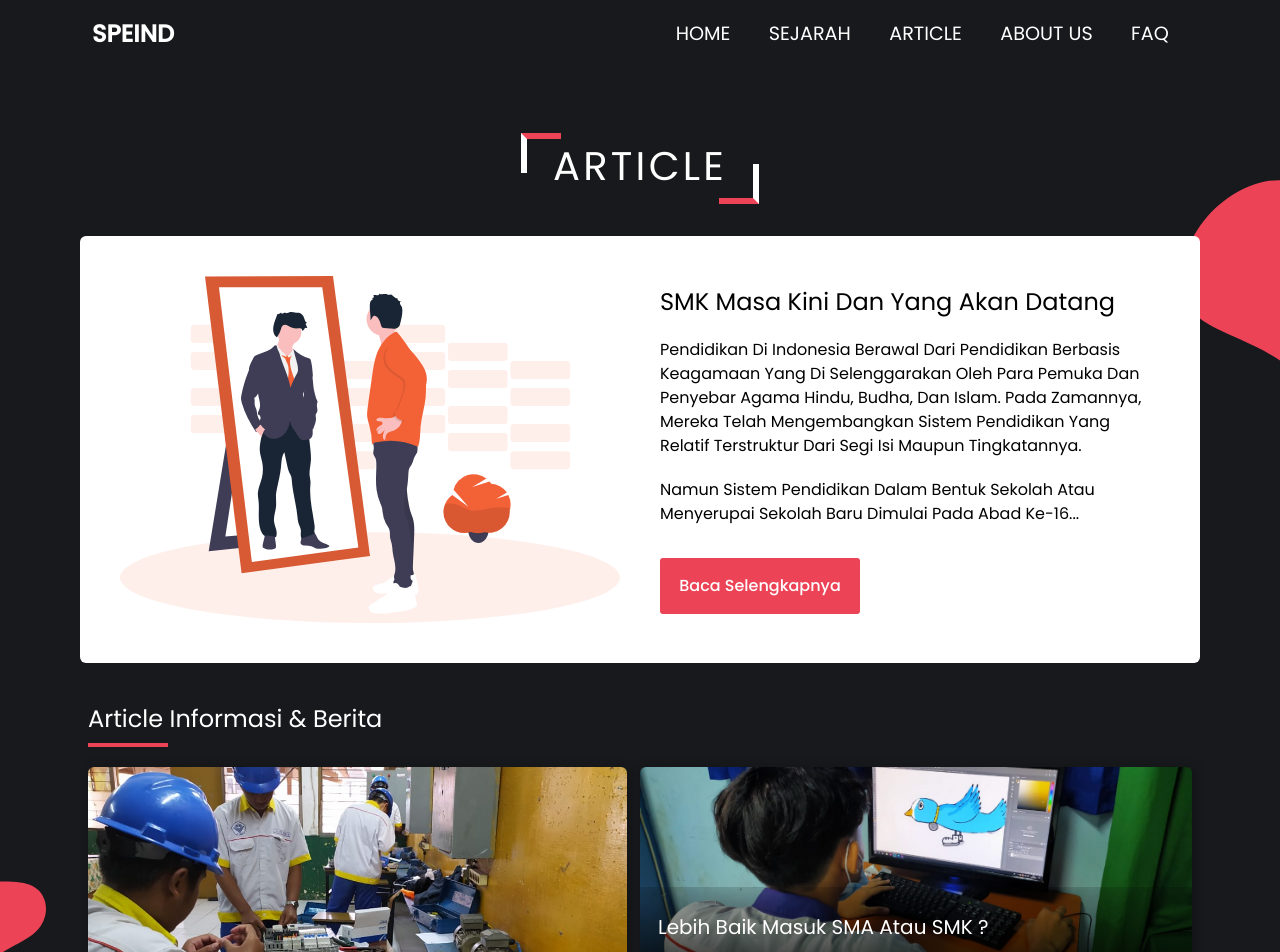
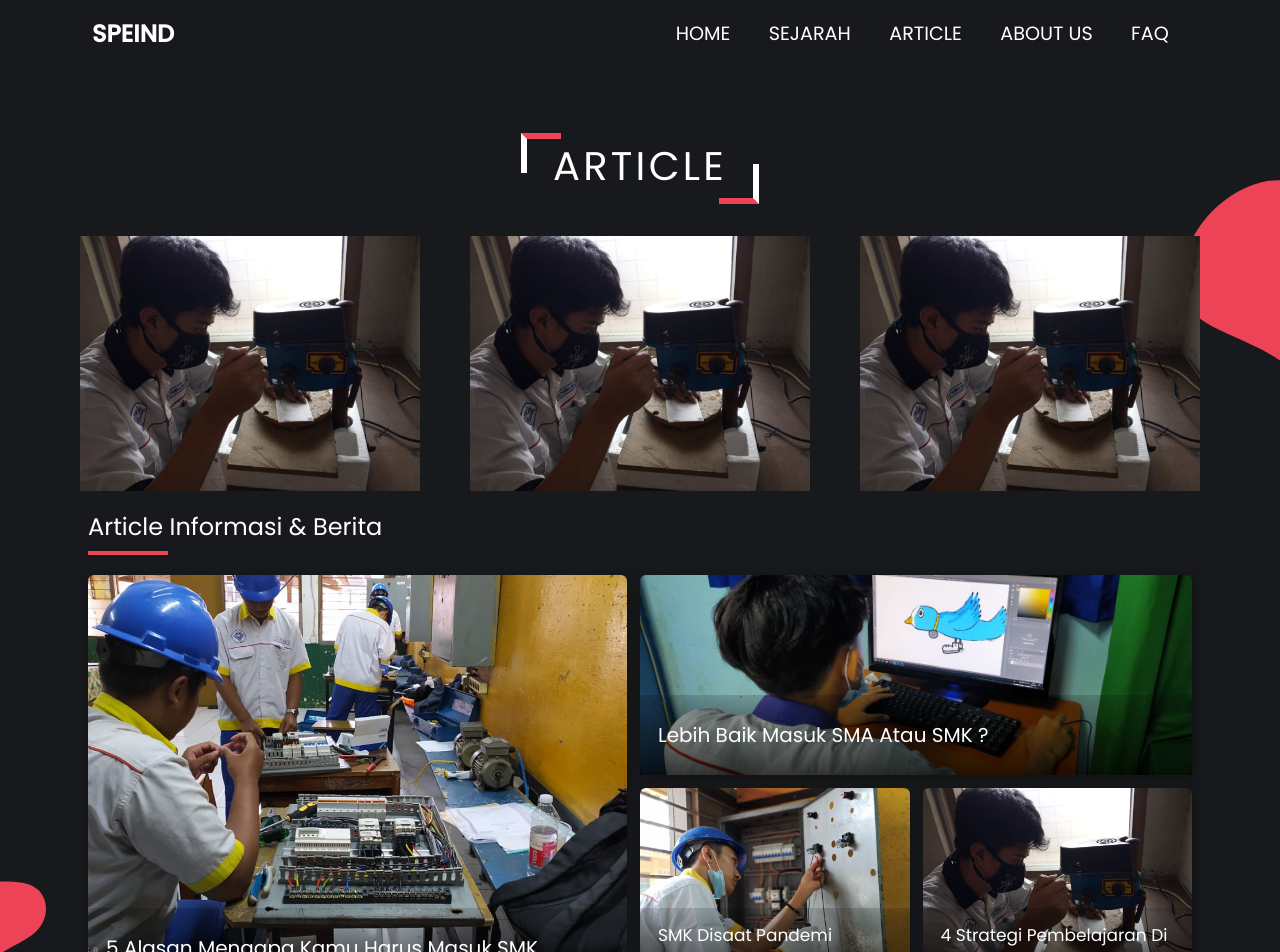
Before and after one commit to gkyla/speind, a Vue app: page /article in a window 1280 px wide. Shown: the top 952 px of the page. Built offline with nearby package versions, Linux system fonts and the light colour scheme.

Commit message:
add swiper and sass

```diff
--- a/package.json
+++ b/package.json
@@ -15,6 +15,7 @@
     "jquery": "^3.6.0",
     "postcss-import": "^14.0.2",
     "register-service-worker": "^1.7.1",
+    "swiper": "^6.7.5",
     "vue": "^3.0.0",
     "vue-router": "^4.0.0-0",
     "vuex": "^4.0.0-0"
@@ -34,6 +35,8 @@
     "eslint-plugin-import": "^2.20.2",
     "eslint-plugin-vue": "^7.0.0",
     "postcss": "^7.0.36",
+    "sass": "^1.35.2",
+    "sass-loader": "^10.2.0",
     "tailwindcss": "npm:@tailwindcss/postcss7-compat@^2.2.4"
   }
 }
--- a/src/views/About.vue
+++ b/src/views/About.vue
@@ -52,17 +52,58 @@
               <p>SMK 1 Perguruan Cikini</p>
             </template>
           </CardAbout>
-
         </div>
       </div>
 
       <div class="text-center flex flex-col items-center">
         <h1 class="heading">OUR SCHOOL</h1>
 
+        <div
+          class="
+            grid grid-cols-1
+            md:grid-cols-2
+            mt-10
+            gap-5
+            place-content-center
+          "
+        >
+          <img
+            src="https://www.oasenews.com/wp-content/uploads/2019/09/IMG-20190909-WA0032.jpg"
+            class="rounded-md h-72 w-full object-cover object-center"
+            alt="cikini"
+          />
+          <div
+            class="
+              flex flex-col
+              bg-speind-gray
+              border-l-4 border-speind-red
+              text-black
+              rounded-md
+              text-left
+              p-5
+              text-white
+            "
+          >
+            <h2 class="text-xl md:text-2xl mb-4">SMK 1 Perguruan Cikini</h2>
+            <q class="quote mb-auto my-auto" style="font-size: 1.2em"
+              ><p class="inline text-white text-md">
+                Sekolah teknologi unggul yang menghasilkan lulusan berakhlak
+                mulia, cerdas, terampil dan berwawasan lingkungan
+              </p></q
+            >
+            <a
+              href="http://smkperguruancikini.sch.id/"
+              class="intro-cta mt-8 mb-3"
+            >
+              Kunjungi Website
+            </a>
+          </div>
+        </div>
+
         <iframe
           id="map"
           src="https://www.google.com/maps/embed/v1/place?key=AIzaSyDCra_ia8_ucDUh2wFFWOzoGgsJetiCH7U&q=Jalan+Alur+Laut+Blok+NN+No.+1%2C+RT.05+%2F+RW.10%2C+Rawabadak+Utara%2C+Koja%2C+RT.5%2FRW.10%2C+Rawabadak+Utara%2C+Kec.+Koja%2C+Kota+Jkt+Utara%2C+Daerah+Khusus+Ibukota+Jakarta+14230"
-          class="my-16 rounded-md w-full relative z-20"
+          class="mt-5 rounded-md w-full relative z-20"
           allowfullscreen
         ></iframe>
       </div>
@@ -87,19 +128,43 @@ export default {
 </script>
 
 <style scoped>
-#card-about-container{
+.intro-cta {
+  font-weight: 500;
+  display: block;
+  width: 100%;
+  max-width: 200px;
+  font-size: 1em;
+  /* margin-top: 2em; */
+  padding: 0.75em 1em;
+  text-align: center;
+  color: #fff;
+  border-radius: 3px;
+  background: #ec4357;
+  text-decoration: none;
+}
+
+.intro-cta:hover {
+  background: #ec4357c5;
+  transition: 0.5s;
+}
+
+.quote {
+  color: rgb(226, 92, 92);
+}
+
+#card-about-container {
   display: grid;
   grid-template-columns: 1fr;
 }
 
 #map {
-  height: 450px;
+  height: 400px;
 }
 
-@media screen and (min-width :1040px){
-  #card-about-container{
-  display: grid;
-  grid-template-columns: repeat(3,minmax(0,1fr))
-}
+@media screen and (min-width: 1040px) {
+  #card-about-container {
+    display: grid;
+    grid-template-columns: repeat(3, minmax(0, 1fr));
+  }
 }
 </style>
--- a/src/views/Article.vue
+++ b/src/views/Article.vue
@@ -5,6 +5,62 @@
     v-if="allArticles"
   >
     <h1 class="heading">ARTICLE</h1>
+
+    <div class="mt-10">
+      <swiper
+        :slides-per-view="3"
+        :space-between="50"
+        @swiper="onSwiper"
+        @slideChange="onSlideChange"
+      >
+        <swiper-slide>
+          <img src="/img/article/av.jpeg" alt="" />
+        </swiper-slide>
+        <swiper-slide>
+          <img src="/img/article/av.jpeg" alt="" />
+        </swiper-slide>
+        <swiper-slide>
+          <img src="/img/article/av.jpeg" alt="" />
+        </swiper-slide>
+        <swiper-slide>
+          <img src="/img/article/av.jpeg" alt="" />
+        </swiper-slide>
+      </swiper>
+    </div>
+
+    <div class="mt-5 px-2">
+      <h2 class="text-left text-2xl">Article Informasi & Berita</h2>
+      <div class="bg-speind-red w-20 h-1 mt-2 mb-5"></div>
+
+      <div class="grid-week relative z-20" v-if="topArticles">
+        <div
+          v-for="(article, index) in topArticles"
+          :key="article.id"
+          :class="['box', `box${index + 1}`]"
+          data-aos="fade-right"
+          data-aos-delay="50"
+          data-aos-duration="1250"
+        >
+          <img class="rounded-md" :src="article.picture" :alt="article.name" />
+          <div class="panel">
+            <router-link
+              :to="`/article/${article.id}`"
+              class="
+                panel-link
+                hover:text-speind-red
+                hover:bg-speind-white
+                transition-all
+                inline-block
+                py-1
+                px-2
+                rounded-md
+              "
+              >{{ article.name }}</router-link
+            >
+          </div>
+        </div>
+      </div>
+    </div>
 
     <div
       class="
@@ -50,40 +106,6 @@
     </div>
 
     <div class="mt-5 px-2">
-      <h2 class="text-left text-2xl">Article Informasi & Berita</h2>
-      <div class="bg-speind-red w-20 h-1 mt-2 mb-5"></div>
-
-      <div class="grid-week relative z-20" v-if="topArticles">
-        <div
-          v-for="(article, index) in topArticles"
-          :key="article.id"
-          :class="['box', `box${index + 1}`]"
-          data-aos="fade-right"
-          data-aos-delay="50"
-          data-aos-duration="1250"
-        >
-          <img class="rounded-md" :src="article.picture" :alt="article.name" />
-          <div class="panel">
-            <router-link
-              :to="`/article/${article.id}`"
-              class="
-                panel-link
-                hover:text-speind-red
-                hover:bg-speind-white
-                transition-all
-                inline-block
-                py-1
-                px-2
-                rounded-md
-              "
-              >{{ article.name }}</router-link
-            >
-          </div>
-        </div>
-      </div>
-    </div>
-
-    <div class="mt-5 px-2">
       <h2 class="text-left text-2xl">Article Pilihan</h2>
       <div class="bg-speind-red w-20 h-1 mt-2 mb-5"></div>
 
@@ -114,9 +136,15 @@
 
 <script>
 import { mapGetters } from 'vuex';
+import { Swiper, SwiperSlide } from 'swiper/vue';
+import 'swiper/swiper.scss';
 // https://majalahsunday.com/lebih-baik-masuk-sma-atau-smk-ketahui-7-hal-ini-sebelum-memilih/
 
 export default {
+  components: {
+    Swiper,
+    SwiperSlide,
+  },
   data() {
     return {
       htmlTemplate: null,
@@ -132,6 +160,7 @@ export default {
       'topArticles',
     ]),
   },
+
 
 };
 </script>
```
Also changed, not shown: 1 other file (tests, documents, lock files or other folders).
